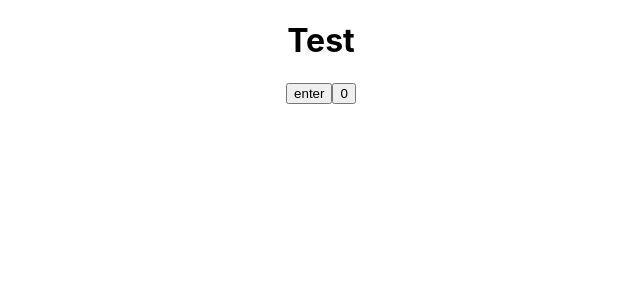
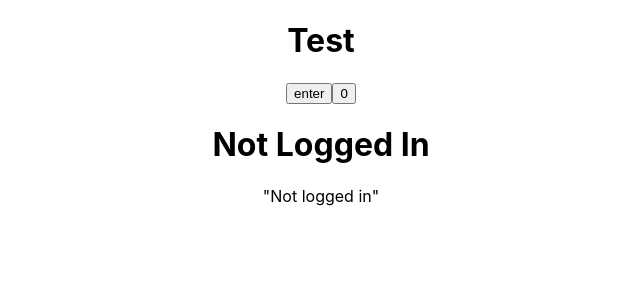
Before and after one commit to MartinBradbury/react-trial, a React (Create React App) app in the folder my-app/: page / in a window 1280 px wide. Shown: the top 300 px of the page, without its empty margins (319-959 px from the left). Built offline with nearby package versions, Linux system fonts and the light colour scheme.

Commit message:
added conditional rendering to Stateful.js

```diff
--- a/my-app/src/components/Stateful.js
+++ b/my-app/src/components/Stateful.js
@@ -8,6 +8,7 @@ export class Stateful extends Component {
         heading: "Test",
         buttonText: "enter",
         count: 0,
+        loggedIn: false,
 
       };
     }
@@ -22,6 +23,7 @@ export class Stateful extends Component {
     Counter = () => {
         this.setState((prevState) => ({
             count: prevState.count + 1,
+            loggedIn: prevState.loggedIn === false ? true : false,
         }), () => {
             console.log(this.state.count);
         });
@@ -37,6 +39,12 @@ export class Stateful extends Component {
         <h1>{this.state.heading}</h1>
         <button onClick={(this.theClick)}>{this.state.buttonText}</button>
         <button onClick={(this.Counter)}>{this.state.count}</button>
+        <h1>{this.state.loggedIn ? "logged In" : "Not Logged In"}</h1>
+        {this.state.loggedIn ? (
+            <p>"you are logged in"</p>
+        ) : (
+            <p>"Not logged in"</p>
+        )}
       </div>
     )
   }
```
